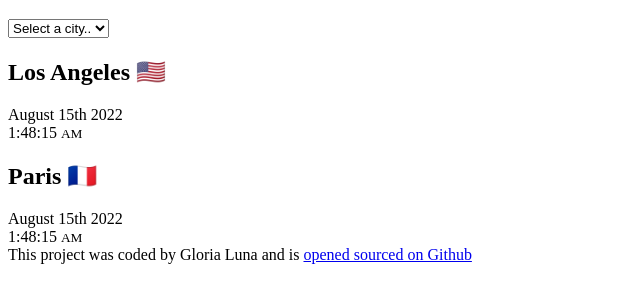
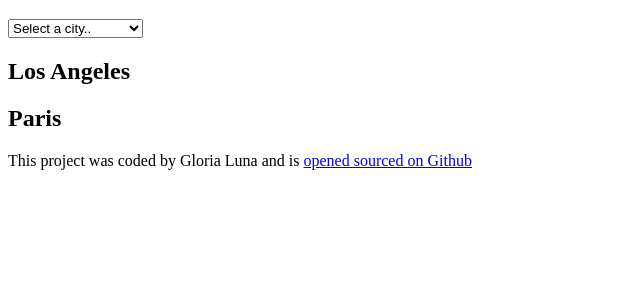
Before and after one commit to xil72/world-clock, a plain HTML site: page index.html in a window 1280 px wide. Shown: the part 61-364 px from the top of the page, without its empty margins (0-640 px from the left). Drawn offline with nearby package versions, Linux system fonts and the light colour scheme; a script that the page names is missing.

Commit message:
Updated the HTML

```diff
--- a/index.html
+++ b/index.html
@@ -8,7 +8,8 @@
     <link ref="stylesheet" href="css/style.css" />
     <script src="https://cdnjs.cloudflare.com/ajax/libs/moment.js/2.29.4/moment.min.js"></script>
     <script
-        src="https://cdnjs.cloudflare.com/ajax/libs/moment-timezone/0.5.37/moment-timezone-with-data-1970-2030.min.js"></script>
+        src="https://cdnjs.cloudflare.com/ajax/libs/moment-timezone/0.5.37/moment-timezone-with-data-1970-2030.min.js">
+        </script>
     <title>World Clock - Gloria Luna</title>
 </head>
 
@@ -18,28 +19,29 @@
 
         <select>
             <option value="">Select a city..</option>
+            <option value="current">My current location</option>
             <option value="">London</option>
             <option value="">New York</option>
             <option value="">Auckland</option>
         </select>
 
-
-        <div class="city">
-            <div>
-                <h2>Los Angeles 🇺🇸</h2>
-                <div class="date">August 15th 2022</div>
+        <div id="cities">
+            <div class="city" id="los-angeles">
+                <div>
+                    <h2>Los Angeles</h2>
+                    <div class="date"></div>
+                </div>
+                <div class="time"></div>
             </div>
-            <div class="time">1:48:15 <small> AM </small></div>
-        </div>
-        <div class="city">
-            <div>
-                <h2>Paris 🇫🇷</h2>
-                <div class="date">August 15th 2022</div>
+            <div class="city" id="paris">
+                <div>
+                    <h2>Paris</h2>
+                    <div class="date"></div>
+                </div>
+                <div class="time"></div>
             </div>
-            <div class="time">1:48:15 <small> AM </small></div>
         </div>
     </div>
-
     <footer>
         This project was coded by Gloria Luna and is
         <a href="https://github.com/xil72/world-clock" target="_blank"> opened sourced on Github</a>
```
